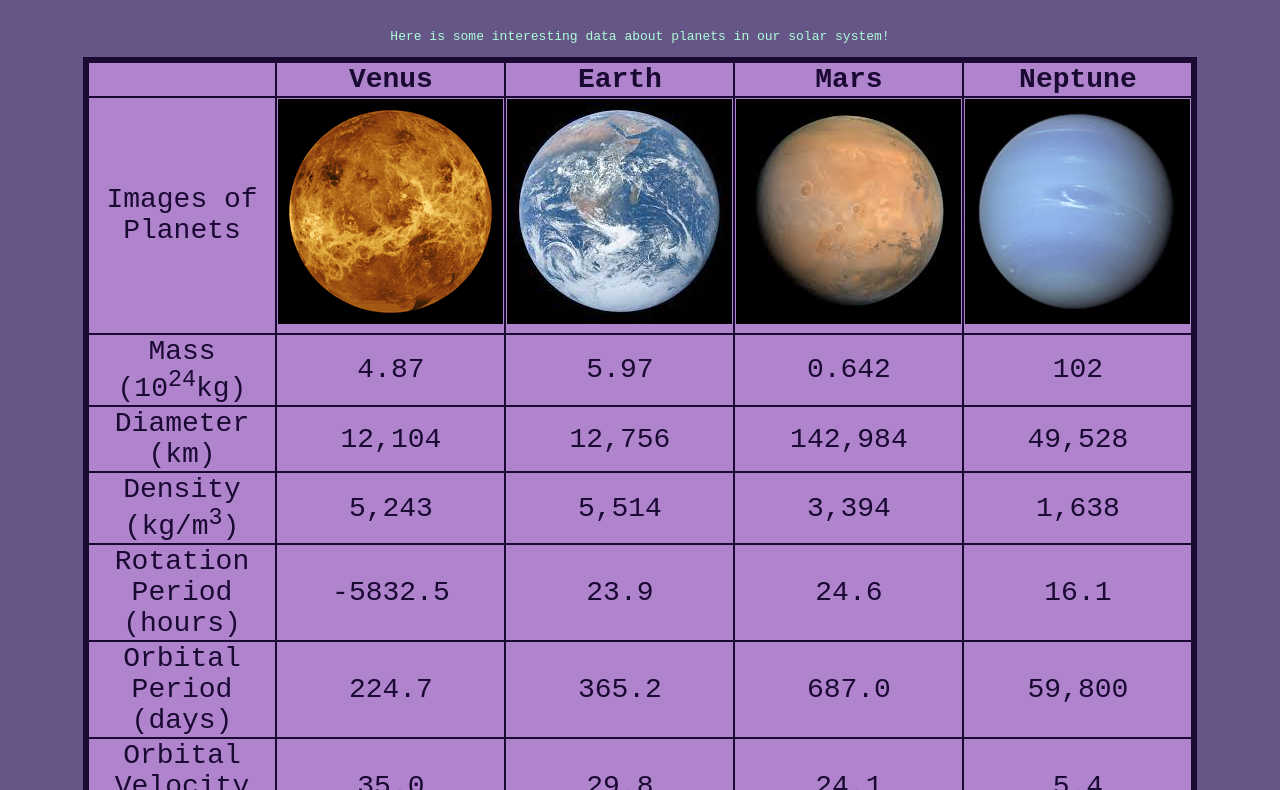
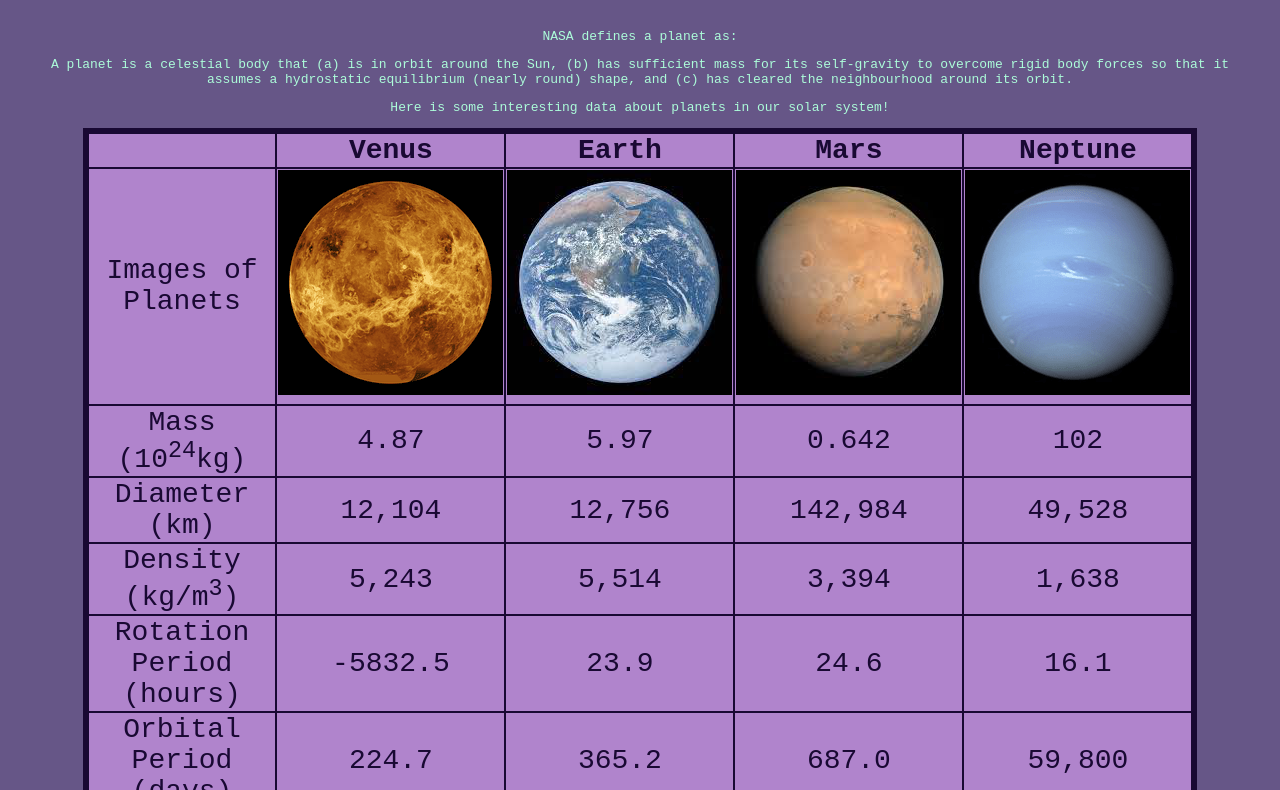
Before and after one commit to adtanner13/itmd361-lab6, a plain HTML site: page index.html in a window 1280 px wide. Shown: the part 133-923 px from the top of the page. Drawn offline with Linux system fonts and the light colour scheme.

Commit message:
additional text

```diff
--- a/index.html
+++ b/index.html
@@ -7,6 +7,8 @@
 </head>
 <body>
   <h1>Planetary Fact Sheet</h1>
+  <p>NASA defines a planet as:</p>
+    <blockquote>A planet is a celestial body that (a) is in orbit around the Sun, (b) has sufficient mass for its self-gravity to overcome rigid body forces so that it assumes a hydrostatic equilibrium (nearly round) shape, and (c) has cleared the neighbourhood around its orbit.</blockquote>
   <p>Here is some interesting data about planets in our solar system!</p>
   <table id="planets">
     <tr>
```
